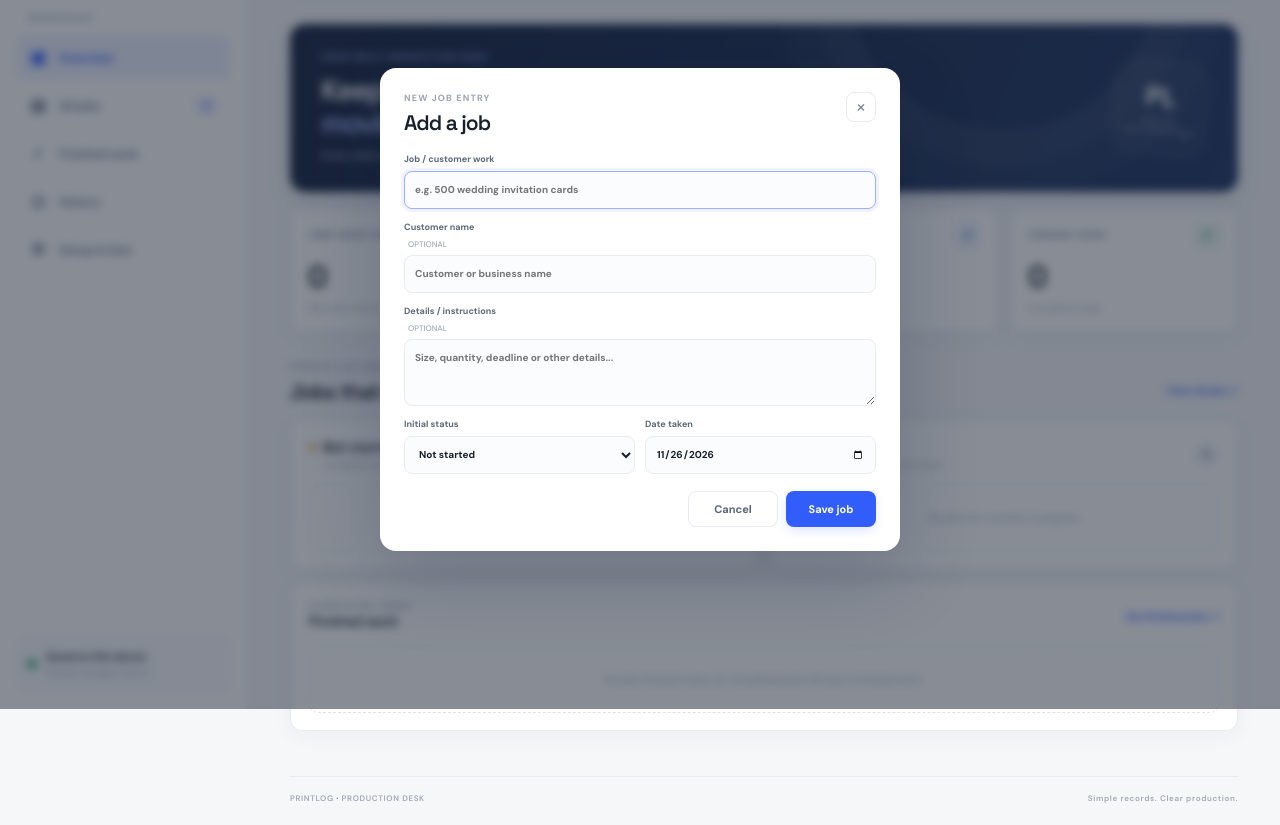
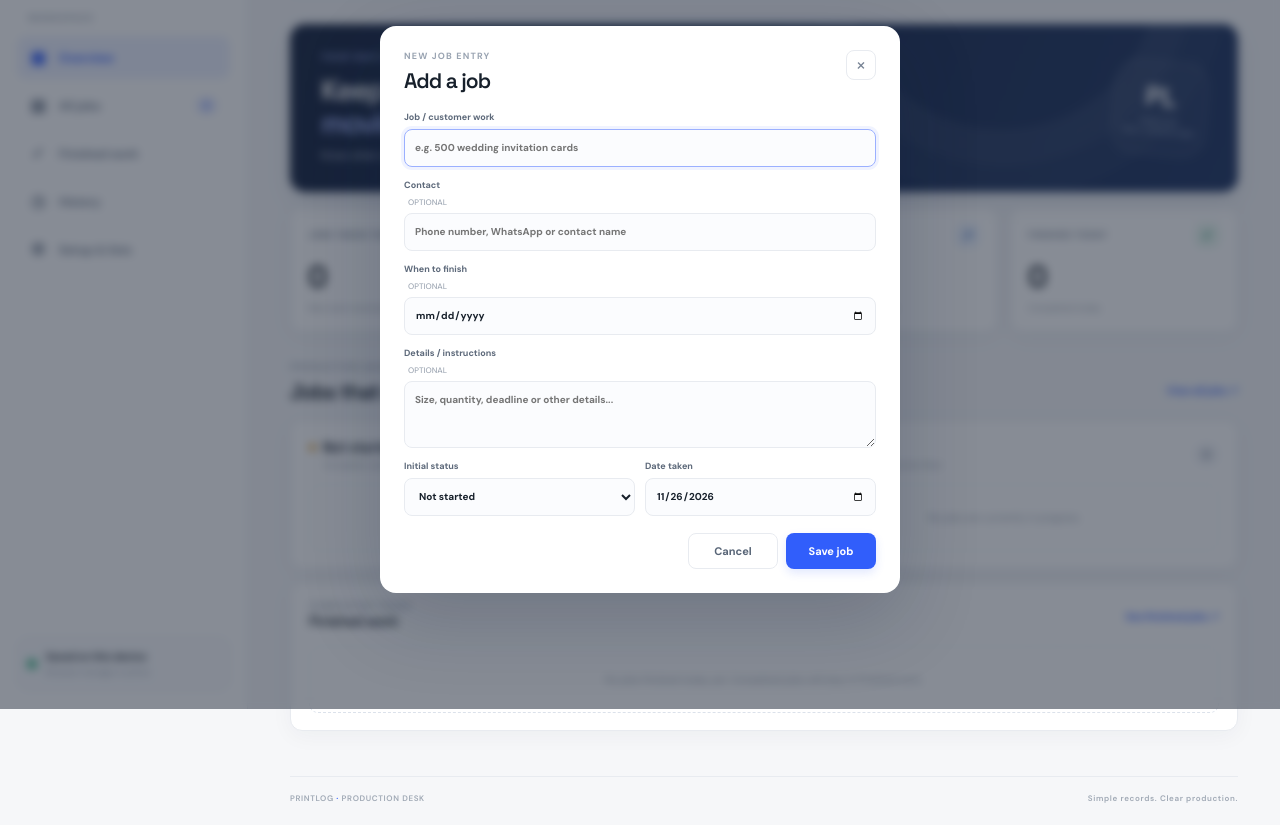
Before and after one commit to ZyrexCore/Plugin-Extension, a plain HTML site: page index.html in a window 1280 px wide. Both pictures are taken after a click on the button "＋ New job". Shown: the part 91-916 px from the top of the page. Drawn offline with Linux system fonts and the light colour scheme.

Commit message:
Add editable job details and custom confirmation dialog

```diff
--- a/index.html
+++ b/index.html
@@ -68,8 +68,8 @@
 <footer><span>PRINTLOG <b>·</b> PRODUCTION DESK</span><span>Simple records. Clear production.</span></footer>
 </main>
 </div>
-<div class="modal-backdrop" id="jobModal" aria-hidden="true"><section class="modal" role="dialog" aria-modal="true" aria-labelledby="jobModalTitle"><div class="modal-head"><div><div class="kicker">NEW JOB ENTRY</div><h2 id="jobModalTitle">Add a job</h2></div><button class="icon-button" data-close-modal="jobModal" aria-label="Close">×</button></div><form id="jobForm" class="modal-form"><label>Job / customer work<input id="jobTitle" required maxlength="140" placeholder="e.g. 500 wedding invitation cards"></label><label>Customer name <span class="optional">OPTIONAL</span><input id="jobCustomer" maxlength="100" placeholder="Customer or business name"></label><label>Details / instructions <span class="optional">OPTIONAL</span><textarea id="jobNotes" rows="3" maxlength="500" placeholder="Size, quantity, deadline or other details..."></textarea></label><div class="form-row"><label>Initial status<select id="jobStatus"><option value="not_started">Not started</option><option value="in_progress">In progress</option></select></label><label>Date taken<input id="jobDate" type="date" required></label></div><div class="modal-actions"><button type="button" class="button button-ghost" data-close-modal="jobModal">Cancel</button><button class="button button-primary" type="submit">Save job</button></div></form></section></div>
-<div class="modal-backdrop" id="finishModal" aria-hidden="true"><section class="modal" role="dialog" aria-modal="true" aria-labelledby="finishModalTitle"><div class="modal-head"><div><div class="kicker">PRODUCTION RECORD</div><h2 id="finishModalTitle">Finish this job</h2><p id="finishJobName" class="modal-subtitle"></p></div><button class="icon-button" data-close-modal="finishModal" aria-label="Close">×</button></div><form id="finishForm" class="modal-form"><label>Machine used<select id="finishMachine" required></select></label><label>Kind of work<select id="finishWorkType" required></select></label><fieldset class="material-picker"><legend>Materials used <span class="optional">SELECT ALL THAT APPLY</span></legend><div id="finishMaterials" class="check-grid"></div></fieldset><label>Additional production notes <span class="optional">OPTIONAL</span><textarea id="finishNotes" rows="2" placeholder="Extra details, quantity, finishing, etc."></textarea></label><div class="modal-actions"><button type="button" class="button button-ghost" data-close-modal="finishModal">Cancel</button><button class="button button-primary" type="submit">✓ Confirm finished</button></div></form></section></div>
-<div id="toast" role="status" aria-live="polite"></div>
+<div class="modal-backdrop" id="jobModal" aria-hidden="true"><section class="modal" role="dialog" aria-modal="true" aria-labelledby="jobModalTitle"><div class="modal-head"><div><div class="kicker">NEW JOB ENTRY</div><h2 id="jobModalTitle">Add a job</h2></div><button class="icon-button" data-close-modal="jobModal" aria-label="Close">×</button></div><form id="jobForm" class="modal-form"><label>Job / customer work<input id="jobTitle" required maxlength="140" placeholder="e.g. 500 wedding invitation cards"></label><label>Contact <span class="optional">OPTIONAL</span><input id="jobCustomer" maxlength="100" placeholder="Phone number, WhatsApp or contact name"></label><label>When to finish <span class="optional">OPTIONAL</span><input id="jobDueDate" type="date"></label><label>Details / instructions <span class="optional">OPTIONAL</span><textarea id="jobNotes" rows="3" maxlength="500" placeholder="Size, quantity, deadline or other details..."></textarea></label><div class="form-row"><label>Initial status<select id="jobStatus"><option value="not_started">Not started</option><option value="in_progress">In progress</option></select></label><label>Date taken<input id="jobDate" type="date" required></label></div><div class="modal-actions"><button type="button" class="button button-ghost" data-close-modal="jobModal">Cancel</button><button class="button button-primary" type="submit">Save job</button></div></form></section></div>
+<div class="modal-backdrop" id="finishModal" aria-hidden="true"><section class="modal" role="dialog" aria-modal="true" aria-labelledby="finishModalTitle"><div class="modal-head"><div><div class="kicker">PRODUCTION RECORD</div><h2 id="finishModalTitle">Finish this job</h2><p id="finishJobName" class="modal-subtitle"></p></div><button class="icon-button" data-close-modal="finishModal" aria-label="Close">×</button></div><form id="finishForm" class="modal-form"><label>Machine used<select id="finishMachine" required></select></label><label>Kind of work<select id="finishWorkType" required></select></label><fieldset class="material-picker"><legend>Materials used <span class="optional">SELECT ALL THAT APPLY</span></legend><div id="finishMaterials" class="check-grid"></div></fieldset><label>Job cost <span class="optional">OPTIONAL · ENTER WHEN FINISHING</span><div class="currency-input"><span>₹</span><input id="finishCost" type="number" min="0" step="0.01" inputmode="decimal" placeholder="0.00"></div></label><label>Additional production notes <span class="optional">OPTIONAL</span><textarea id="finishNotes" rows="2" placeholder="Extra details, quantity, finishing, etc."></textarea></label><div class="modal-actions"><button type="button" class="button button-ghost" data-close-modal="finishModal">Cancel</button><button class="button button-primary" type="submit">✓ Confirm finished</button></div></form></section></div>
+<div class="modal-backdrop" id="confirmModal" aria-hidden="true"><section class="modal confirm-modal" role="dialog" aria-modal="true" aria-labelledby="confirmTitle"><div class="confirm-mark">!</div><div class="modal-head"><div><div class="kicker">PLEASE CONFIRM</div><h2 id="confirmTitle">Are you sure?</h2><p id="confirmMessage" class="modal-subtitle"></p></div><button class="icon-button" data-close-modal="confirmModal" aria-label="Close">×</button></div><div class="modal-actions"><button type="button" class="button button-ghost" data-close-modal="confirmModal">Cancel</button><button type="button" class="button button-danger" id="confirmActionBtn">Confirm</button></div></section></div><div id="toast" role="status" aria-live="polite"></div>
 <script src="app.js"></script>
 </body></html>
```
